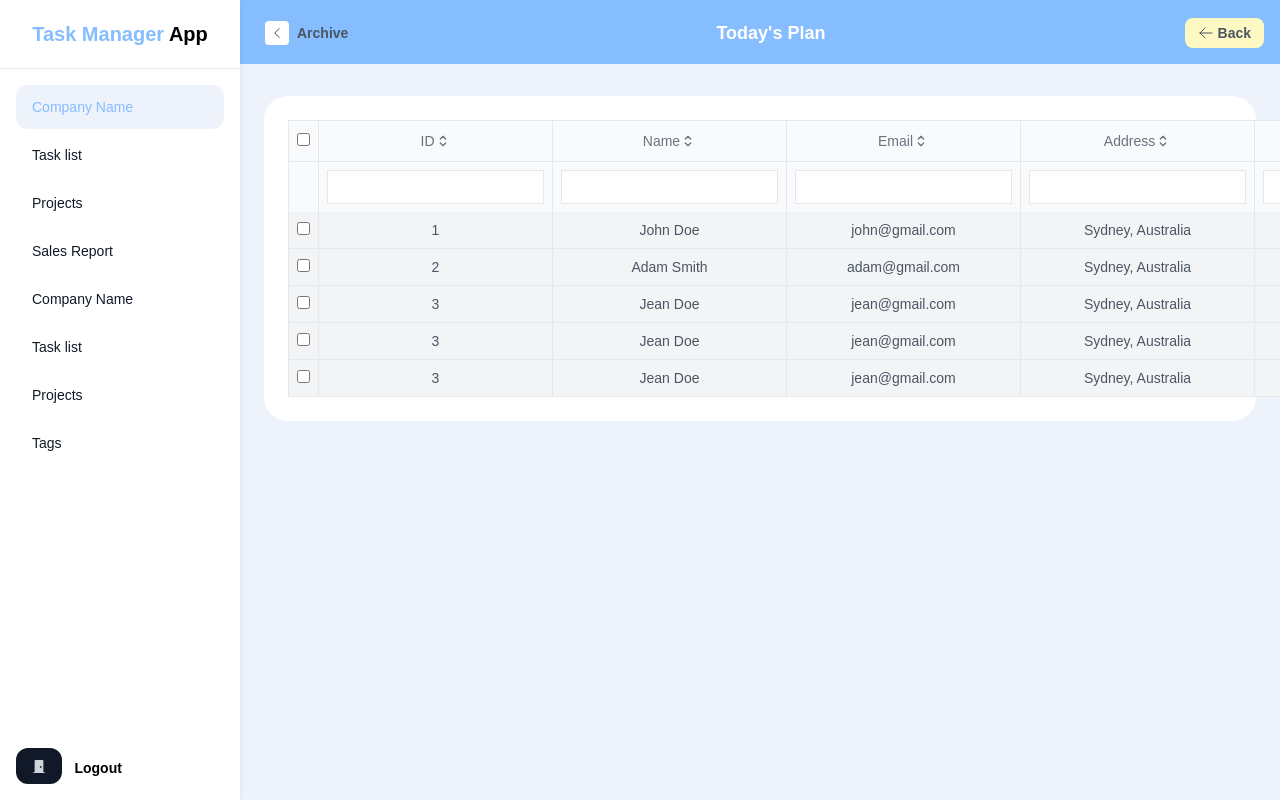
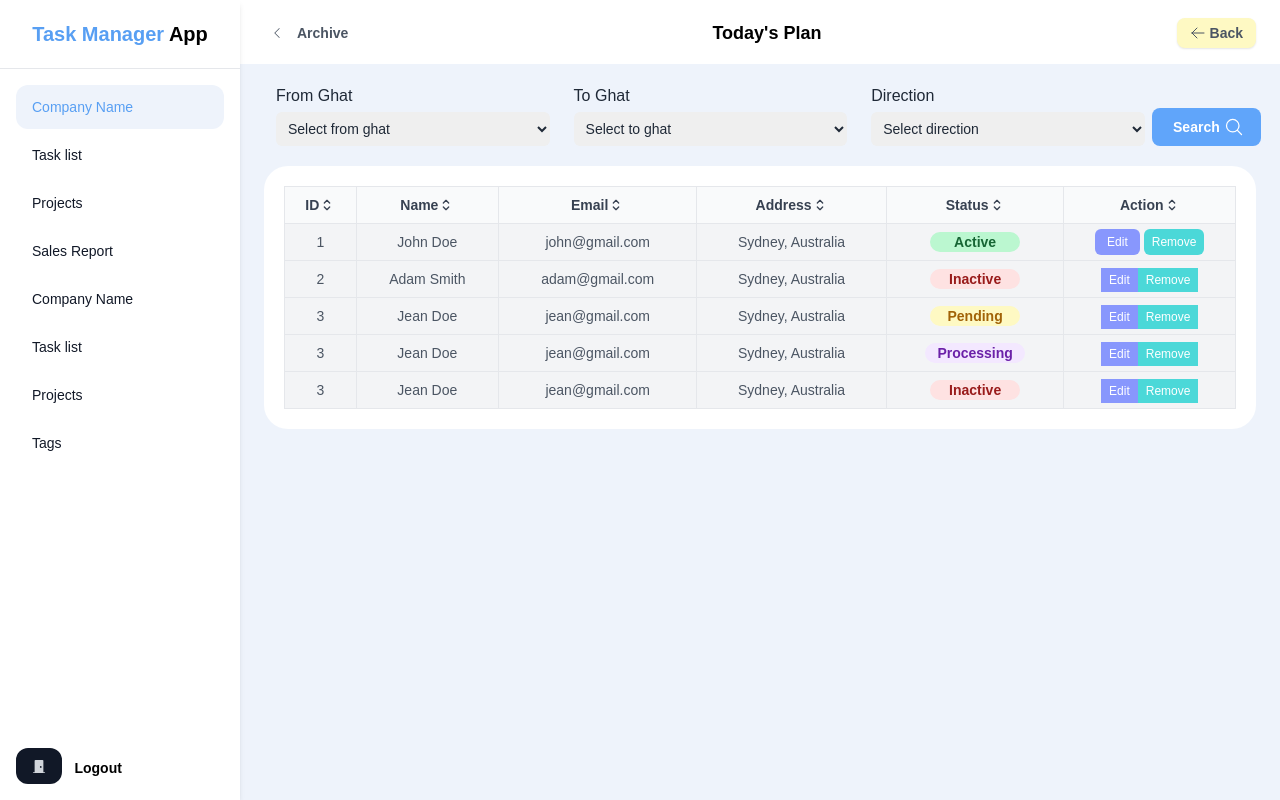
Before and after one commit to farjanaIslamNipa/vue-composition-api, a Vue app: page / in a window 1280 px wide. Built offline with nearby package versions, Linux system fonts and the light colour scheme; a web font is replaced by a local one.

Commit message:
working on dashboard example

```diff
--- a/src/App.vue
+++ b/src/App.vue
@@ -1,15 +1,12 @@
 <template>
   <!-- <OurProductsSection /> -->
   <!-- <ProgressSliderVue /> -->
-  <ExampleDashboard />
+<ExampleDashboard />
 </template>
 
 <script setup>
-// import ProgressSliderVue from './components/ProgressSlider.vue';
 import ExampleDashboard from './views/ExampleDashboard.vue';
 
-// import OurProductsSection from './components/OurProductsSection.vue';
-// import ReadMoreAboutUs from './components/ReadMoreAboutUs.vue';
 </script>
 
 <style scoped>
--- a/src/views/ExampleDashboard.vue
+++ b/src/views/ExampleDashboard.vue
@@ -1,6 +1,6 @@
 <template>
 <div class="relative bg-[#eef3fb] overflow-hidden h-screen">
-  <header class="fixed right-0 top-0 left-60 bg-appBlue py-3 px-4 h-16">
+  <header class="fixed right-0 top-0 left-60 bg-white py-3 px-4 h-16">
     <div class="">
       <div class="flex items-center justify-between">
         <div>
@@ -13,14 +13,21 @@
             <span class="text-sm">Archive</span>
           </button>
         </div>
-        <div class="text-lg font-bold text-white">Today's Plan</div>
-        <div>
-          <button type="button" class="bg-[#FEF9C3] flex items-center focus:outline-none rounded-lg text-gray-600 font-semibold py-1 px-3 border border-transparent hover:border-yellow-300 focus:border-yellow-300 transition">
+        <div class="text-lg font-bold">Today's Plan</div>
+        <div class="pr-2">
+          <!-- <button type="button" class="bg-appBlue flex items-center focus:outline-none rounded-lg text-white font-semibold py-1 px-3 border border-transparent hover:border-yellow-300 focus:border-yellow-300 transition">
             <svg xmlns="http://www.w3.org/2000/svg" fill="none" viewBox="0 0 24 24" stroke-width="1.5" stroke="currentcolor" class="w-4 h-4">
             <path stroke-linecap="round" stroke-linejoin="round" d="M10.5 19.5L3 12m0 0l7.5-7.5M3 12h18" />
             </svg>
 
             <span class="text-sm inline-block pl-1 ">Back</span>
+          </button> -->
+          <button style="box-shadow: rgba(0, 0, 0, 0.1) 0px 1px 2px 0px;" type="button" class="bg-[#FEF9C3] flex items-center focus:outline-none rounded-lg text-gray-600 font-semibold py-1 px-3 border border-transparent hover:border-yellow-300 focus:border-yellow-300 transition">
+            <svg xmlns="http://www.w3.org/2000/svg" fill="none" viewBox="0 0 24 24" stroke-width="1.5" stroke="currentcolor" class="w-4 h-4">
+            <path stroke-linecap="round" stroke-linejoin="round" d="M10.5 19.5L3 12m0 0l7.5-7.5M3 12h18" />
+            </svg>
+
+            <span class="text-sm inline-block pl-1 font-bold">Back</span>
           </button>
         </div>
       </div>
@@ -73,18 +80,53 @@
   </aside>
 
   <main class="ml-60 pt-16 max-h-screen overflow-auto">
-    <div class="px-6 py-8">
+    <div class="px-6">
       <div class="">
-        <div class="bg-white rounded-3xl p-4 mb-5">
+      <div class="flex flex-wrap items-end w-full py-2 text-gray-800">
+        <div class="w-[30%] p-3">
+          <label for="" class="font-medium inline-block pb-1">From Ghat</label>
+          <select name="" id="" class="text-sm block w-full rounded-md py-2 px-2">
+            <option value="">Select from ghat</option>
+            <option value="">Ghat Two</option>
+            <option value="">Ghat Three</option>
+            <option value="">Ghat Four</option>
+          </select>
+        </div>
+        <div class="w-[30%] p-3">
+          <label for="" class="font-medium inline-block pb-1">To Ghat</label>
+          <select name="" id="" class="text-sm block w-full rounded-md py-2 px-2">
+            <option value="">Select to ghat</option>
+            <option value="">Ghat Two</option>
+            <option value="">Ghat Three</option>
+            <option value="">Ghat Four</option>
+          </select>
+        </div>
+        <div class="w-[30%]  p-3">
+          <label for="" class="font-medium inline-block pb-1">Direction</label>
+          <select name="" id="" class="text-sm block w-full rounded-md py-2 px-2">
+            <option value="">Select direction</option>
+            <option value="">Ghat Two</option>
+            <option value="">Ghat Three</option>
+            <option value="">Ghat Four</option>
+          </select>
+        </div>
+        <div class="w-[10%] p-3 flex justify-center items-center">
+          <button type="button" class="bg-blue-400 flex gap-1 items-center focus:outline-none rounded-lg text-white font-semibold py-2 px-4 border border-transparent transition">
+            <span class="text-sm inline-block pl-1 ">Search</span>
+            <div><svg xmlns="http://www.w3.org/2000/svg" fill="none" viewBox="0 0 24 24" stroke-width="1.5" stroke="currentColor" class="w-5 h-5">
+  <path stroke-linecap="round" stroke-linejoin="round" d="M21 21l-5.197-5.197m0 0A7.5 7.5 0 105.196 5.196a7.5 7.5 0 0010.607 10.607z" />
+</svg>
+</div>
+          </button>
+        </div>
+      </div>
+        <div class="bg-white rounded-3xl p-3 mb-5">
 <!-- component -->
 <div class="table w-full p-2">
         <table class="w-full border">
             <thead>
                 <tr class="bg-gray-50 border-b">
-                    <th class="border-r p-2">
-                        <input type="checkbox">
-                    </th>
-                    <th class="p-2 border-r cursor-pointer text-sm font-thin text-gray-500">
+                    <th class="p-2 border-r cursor-pointer text-sm text-gray-700">
                         <div class="flex items-center justify-center">
                             ID
                             <svg xmlns="http://www.w3.org/2000/svg" class="h-4 w-4" fill="none" viewBox="0 0 24 24" stroke="currentColor">
@@ -92,7 +134,7 @@
                             </svg>
                         </div>
                     </th>
-                    <th class="p-2 border-r cursor-pointer text-sm font-thin text-gray-500">
+                    <th class="p-2 border-r cursor-pointer text-sm text-gray-700">
                         <div class="flex items-center justify-center">
                             Name
                             <svg xmlns="http://www.w3.org/2000/svg" class="h-4 w-4" fill="none" viewBox="0 0 24 24" stroke="currentColor">
@@ -100,7 +142,7 @@
                             </svg>
                         </div>
                     </th>
-                    <th class="p-2 border-r cursor-pointer text-sm font-thin text-gray-500">
+                    <th class="p-2 border-r cursor-pointer text-sm text-gray-700">
                         <div class="flex items-center justify-center">
                             Email
                             <svg xmlns="http://www.w3.org/2000/svg" class="h-4 w-4" fill="none" viewBox="0 0 24 24" stroke="currentColor">
@@ -108,7 +150,7 @@
                             </svg>
                         </div>
                     </th>
-                    <th class="p-2 border-r cursor-pointer text-sm font-thin text-gray-500">
+                    <th class="p-2 border-r cursor-pointer text-sm text-gray-700">
                         <div class="flex items-center justify-center">
                             Address
                             <svg xmlns="http://www.w3.org/2000/svg" class="h-4 w-4" fill="none" viewBox="0 0 24 24" stroke="currentColor">
@@ -116,7 +158,15 @@
                             </svg>
                         </div>
                     </th>
-                    <th class="p-2 border-r cursor-pointer text-sm font-thin text-gray-500">
+                    <th class="p-2 border-r cursor-pointer text-sm text-gray-700">
+                        <div class="flex items-center justify-center">
+                            Status
+                            <svg xmlns="http://www.w3.org/2000/svg" class="h-4 w-4" fill="none" viewBox="0 0 24 24" stroke="currentColor">
+                                <path stroke-linecap="round" stroke-linejoin="round" stroke-width="2" d="M8 9l4-4 4 4m0 6l-4 4-4-4" />
+                            </svg>
+                        </div>
+                    </th>
+                    <th class="p-2 border-r cursor-pointer text-sm text-gray-700">
                         <div class="flex items-center justify-center">
                             Action
                             <svg xmlns="http://www.w3.org/2000/svg" class="h-4 w-4" fill="none" viewBox="0 0 24 24" stroke="currentColor">
@@ -127,88 +177,68 @@
                 </tr>
             </thead>
             <tbody>
-                <tr class="bg-gray-50 text-center">
-                    <td class="p-2 border-r">
-
-                    </td>
-                    <td class="p-2 border-r">
-                        <input type="text" class="border p-1">
-                    </td>
-                    <td class="p-2 border-r">
-                        <input type="text" class="border p-1">
-                    </td>
-                    <td class="p-2 border-r">
-                        <input type="text" class="border p-1">
-                    </td>
-                    <td class="p-2 border-r">
-                        <input type="text" class="border p-1">
-                    </td>
-                    <td class="p-2">
-                        <input type="text" class="border p-1">
-                    </td>
-
-
-                </tr>
                 <tr class="bg-gray-100 text-center border-b text-sm text-gray-600">
-                    <td class="p-2 border-r">
-                        <input type="checkbox">
-                    </td>
                     <td class="p-2 border-r">1</td>
                     <td class="p-2 border-r">John Doe</td>
                     <td class="p-2 border-r">john@gmail.com</td>
                     <td class="p-2 border-r">Sydney, Australia</td>
+                    <td class="p-2 border-r text-center">
+                      <span class="text-sm inline-block rounded-full text-green-800 font-semibold bg-green-200 min-w-[90px] px-3">Active</span>
+                    </td>
+                    <td>
+                        <div class="flex gap-1 items-center justify-center">
+                          <a href="#" class="bg-lightPurple text-white py-[5px] px-3 hover:shadow-lg text-xs rounded-md">Edit</a>
+                          <a href="#" class="bg-appTeal py-[5px] px-2 hover:shadow-lg text-xs text-white rounded-md">Remove</a>
+                        </div>
+                    </td>
+                </tr>
+                <tr class="bg-gray-100 text-center border-b text-sm text-gray-600">
+                    <td class="p-2 border-r">2</td>
+                    <td class="p-2 border-r">Adam Smith</td>
+                    <td class="p-2 border-r">adam@gmail.com</td>
+                    <td class="p-2 border-r">Sydney, Australia</td>
+                    <td class="p-2 border-r text-center">
+                      <span class="text-sm inline-block rounded-full text-red-800 font-semibold bg-red-100 min-w-[90px] px-3">Inactive</span>
+                    </td>
                     <td>
                         <a href="#" class="bg-lightPurple text-white py-[5px] px-2 hover:shadow-lg text-xs">Edit</a>
                         <a href="#" class="bg-appTeal py-[5px] px-2 hover:shadow-lg text-xs text-white">Remove</a>
                     </td>
                 </tr>
                 <tr class="bg-gray-100 text-center border-b text-sm text-gray-600">
-                    <td class="p-2 border-r">
-                        <input type="checkbox">
+                    <td class="p-2 border-r">3</td>
+                    <td class="p-2 border-r">Jean Doe</td>
+                    <td class="p-2 border-r">jean@gmail.com</td>
+                    <td class="p-2 border-r">Sydney, Australia</td>
+                    <td class="p-2 border-r text-center">
+                      <span class="text-sm inline-block rounded-full text-yellow-700 font-semibold bg-appYellow min-w-[90px] px-3">Pending</span>
                     </td>
-                    <td class="p-2 border-r">2</td>
-                    <td class="p-2 border-r">Adam Smith</td>
-                    <td class="p-2 border-r">adam@gmail.com</td>
-                    <td class="p-2 border-r">Sydney, Australia</td>
                     <td>
                         <a href="#" class="bg-lightPurple text-white py-[5px] px-2 hover:shadow-lg text-xs">Edit</a>
                         <a href="#" class="bg-appTeal py-[5px] px-2 hover:shadow-lg text-xs text-white">Remove</a>
                     </td>
                 </tr>
                 <tr class="bg-gray-100 text-center border-b text-sm text-gray-600">
-                    <td class="p-2 border-r">
-                        <input type="checkbox">
-                    </td>
                     <td class="p-2 border-r">3</td>
                     <td class="p-2 border-r">Jean Doe</td>
                     <td class="p-2 border-r">jean@gmail.com</td>
                     <td class="p-2 border-r">Sydney, Australia</td>
+                    <td class="p-2 border-r text-center">
+                      <span class="text-sm inline-block rounded-full text-purple-800 font-semibold bg-purple-100 min-w-[90px] px-3">Processing</span>
+                    </td>
                     <td>
                         <a href="#" class="bg-lightPurple text-white py-[5px] px-2 hover:shadow-lg text-xs">Edit</a>
                         <a href="#" class="bg-appTeal py-[5px] px-2 hover:shadow-lg text-xs text-white">Remove</a>
                     </td>
                 </tr>
                 <tr class="bg-gray-100 text-center border-b text-sm text-gray-600">
-                    <td class="p-2 border-r">
-                        <input type="checkbox">
-                    </td>
                     <td class="p-2 border-r">3</td>
                     <td class="p-2 border-r">Jean Doe</td>
                     <td class="p-2 border-r">jean@gmail.com</td>
                     <td class="p-2 border-r">Sydney, Australia</td>
-                    <td>
-                        <a href="#" class="bg-lightPurple text-white py-[5px] px-2 hover:shadow-lg text-xs">Edit</a>
-                        <a href="#" class="bg-appTeal py-[5px] px-2 hover:shadow-lg text-xs text-white">Remove</a>
+                    <td class="p-2 border-r text-center">
+                      <span class="text-sm inline-block rounded-full text-red-800 font-semibold bg-red-100 min-w-[90px] px-3">Inactive</span>
                     </td>
-                </tr>
-                <tr class="bg-gray-100 text-center border-b text-sm text-gray-600">
-                    <td class="p-2 border-r">
-                        <input type="checkbox">
-                    </td>
-                    <td class="p-2 border-r">3</td>
-                    <td class="p-2 border-r">Jean Doe</td>
-                    <td class="p-2 border-r">jean@gmail.com</td>
-                    <td class="p-2 border-r">Sydney, Australia</td>
                     <td>
                         <a href="#" class="bg-lightPurple text-white py-[5px] px-2 hover:shadow-lg text-xs">Edit</a>
                         <a href="#" class="bg-appTeal py-[5px] px-2 hover:shadow-lg text-xs text-white">Remove</a>
--- a/tailwind.config.js
+++ b/tailwind.config.js
@@ -16,7 +16,7 @@ module.exports = {
         success: '#48A43F',
         danger: '#EE3420',
         body: '#747476',
-        appBlue: '#85bdff',
+        appBlue: '#589ff3',
         lightBlue: '#90c6ff',
         appPurple: '#707efb',
         lightPurple: '#8897fd',
```
Also changed, not shown: public/images/leader.png (added), public/images/linked-in.svg (added).
